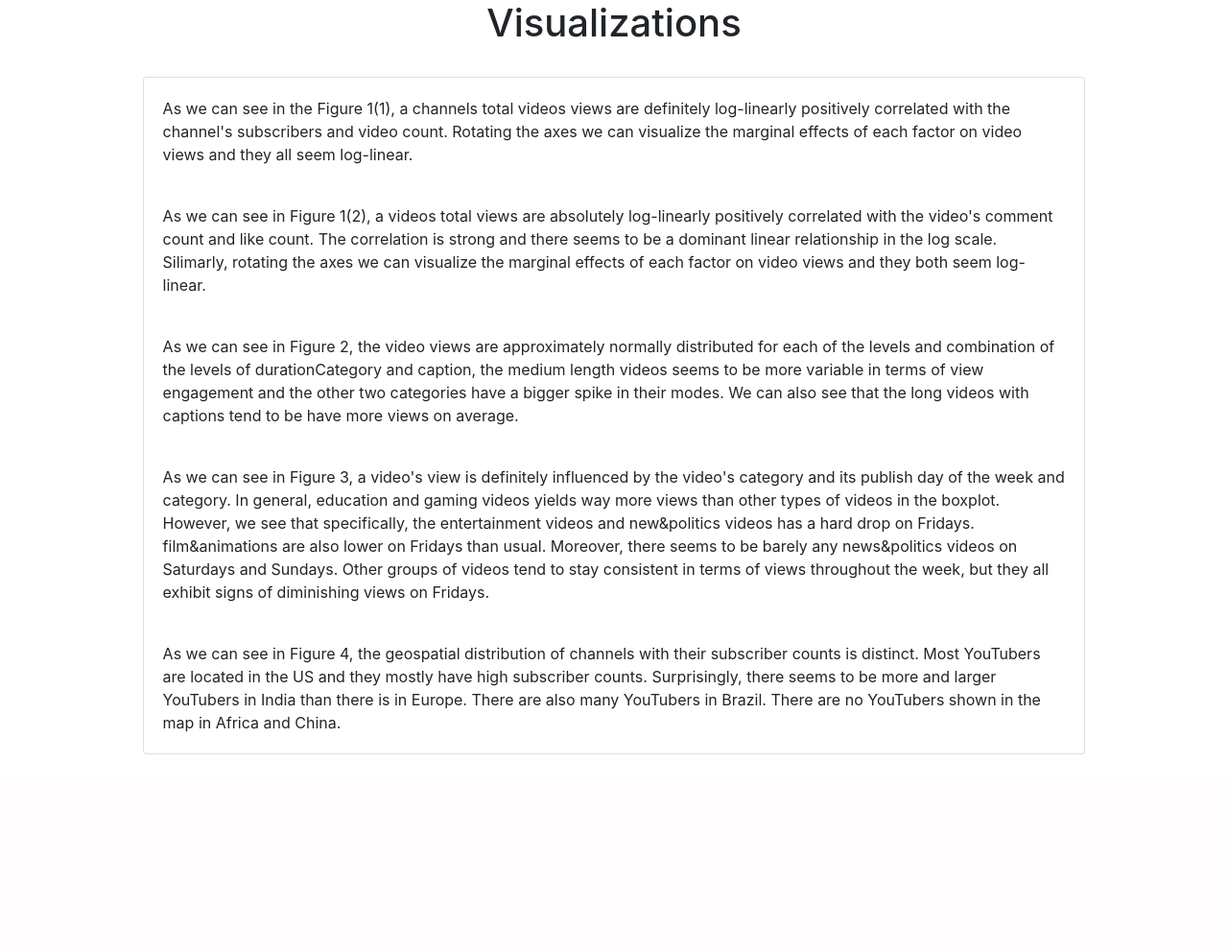
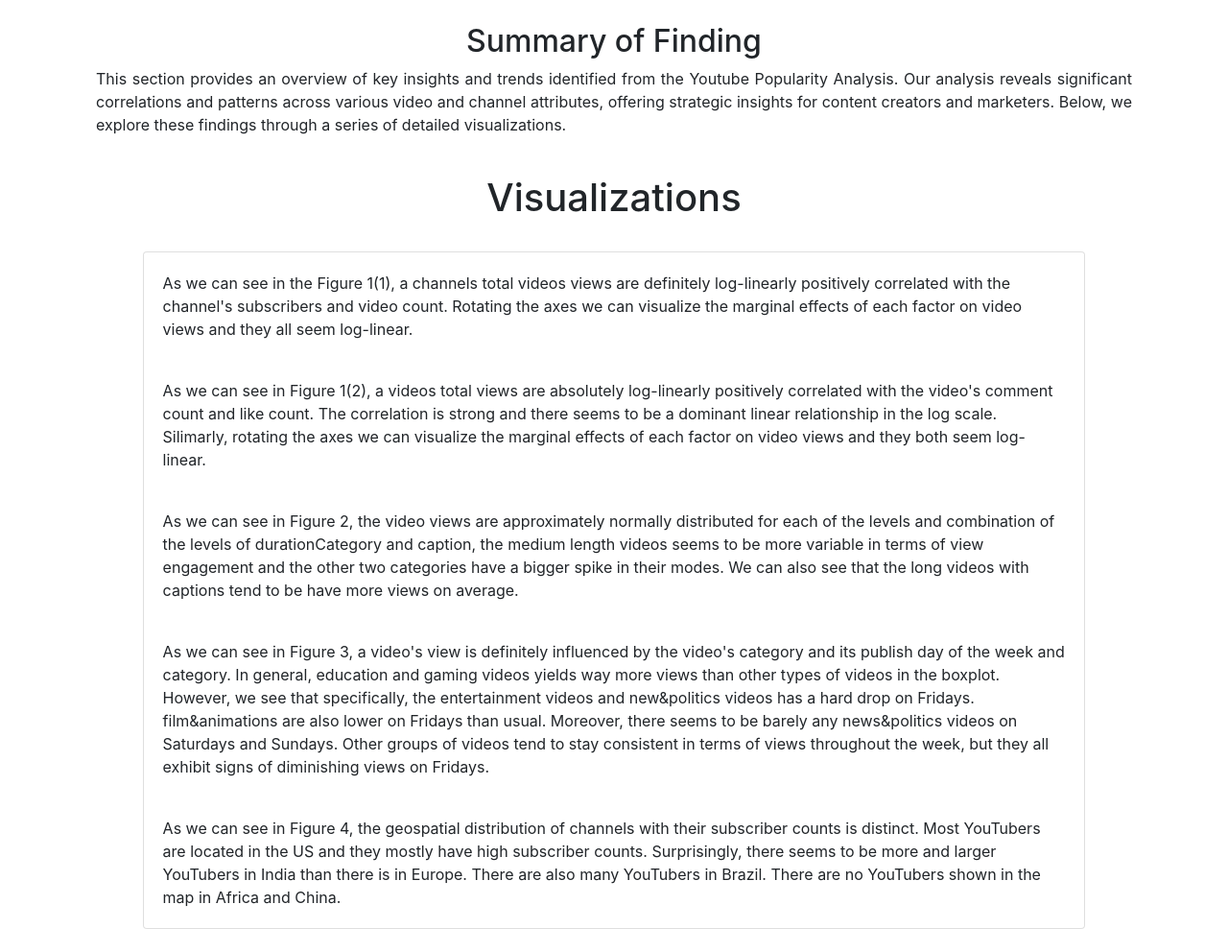
Before and after one commit to masonhyz/YT-Analysis, a Flask app: template templates/index.html in a window 1280 px wide. Shown: the part 56-1048 px from the top of the page at 96% size. Before the commit the page ends 842 px from the top, so only its background shows below. Run offline with Flask 3, Linux system fonts and the light colour scheme; the template is opened without the code that fills it, so the values that code supplies are empty; parts of the project's set-up code (start-up, migrations or seed data) failed here and were passed over; some libraries are stand-ins or nearby versions.

Commit message:
added summary

```diff
--- a/templates/index.html
+++ b/templates/index.html
@@ -1,10 +1,23 @@
 {% extends "layout.html" %}
 {% block content %}
+    <div class="container my-4">
+        <div class="row">
+            <div class="col-md-12">
+                <h2 class="text-center">Summary of Finding</h2>
+                <p class="text-justify">
+                    This section provides an overview of key insights and trends identified from the Youtube Popularity Analysis. Our analysis reveals significant correlations and patterns across various video and channel attributes, offering strategic insights for content creators and marketers. Below, we explore these findings through a series of detailed visualizations.
+                </p>
+            </div>
+        </div>
+    </div>
+
     <div class="site-header-logo">
         <h1 class="text-center">
             Visualizations
         </h1>
     </div>
+
+
 
     <div class="row p-4">
         <div class="card m-auto" style="width: 90%;" data-aos="fade-left">
```
